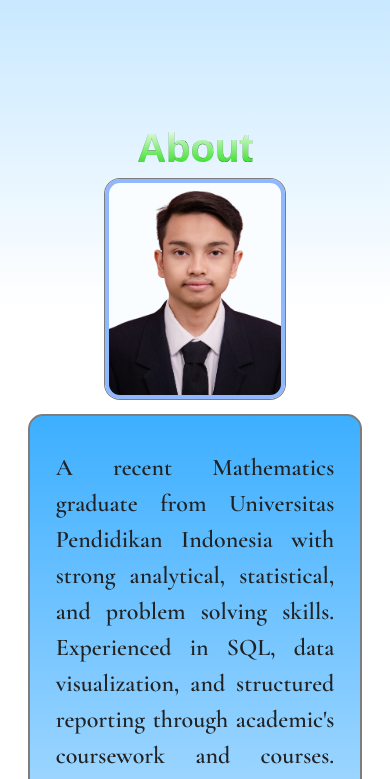
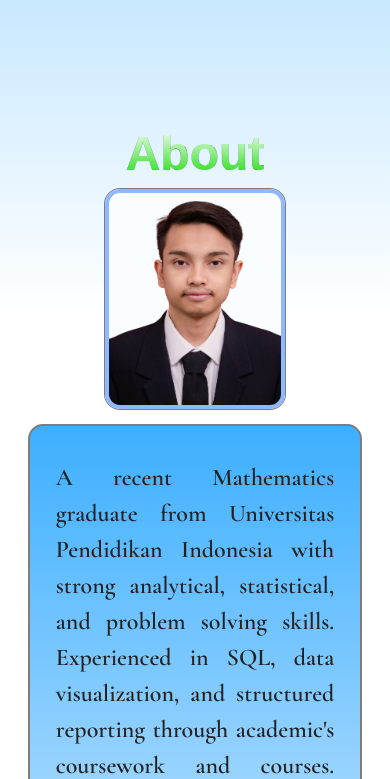
Before and after one commit to barqyilhan/barqymuhammadilhan, a plain HTML site: page index.html in a window 390 px wide. Shown: the part 780-1559 px from the top of the page. Drawn offline with nearby package versions, Linux system fonts and the light colour scheme; a web font is replaced by a local one.

Commit message:
5th commit - update index.html

```diff
--- a/index.html
+++ b/index.html
@@ -558,9 +558,9 @@
                     margin-top: -1rem;
                 }
                 .section h2 {
-                    -webkit-text-stroke: 2px solid black;
                     margin-top: 2rem;
-                    font-size: 2.5rem;
+                    font-size: 3rem;
+                    -webkit-text-stroke: 3px solid black;
                 }
                 .about-content {
                     flex-direction: column;
```
